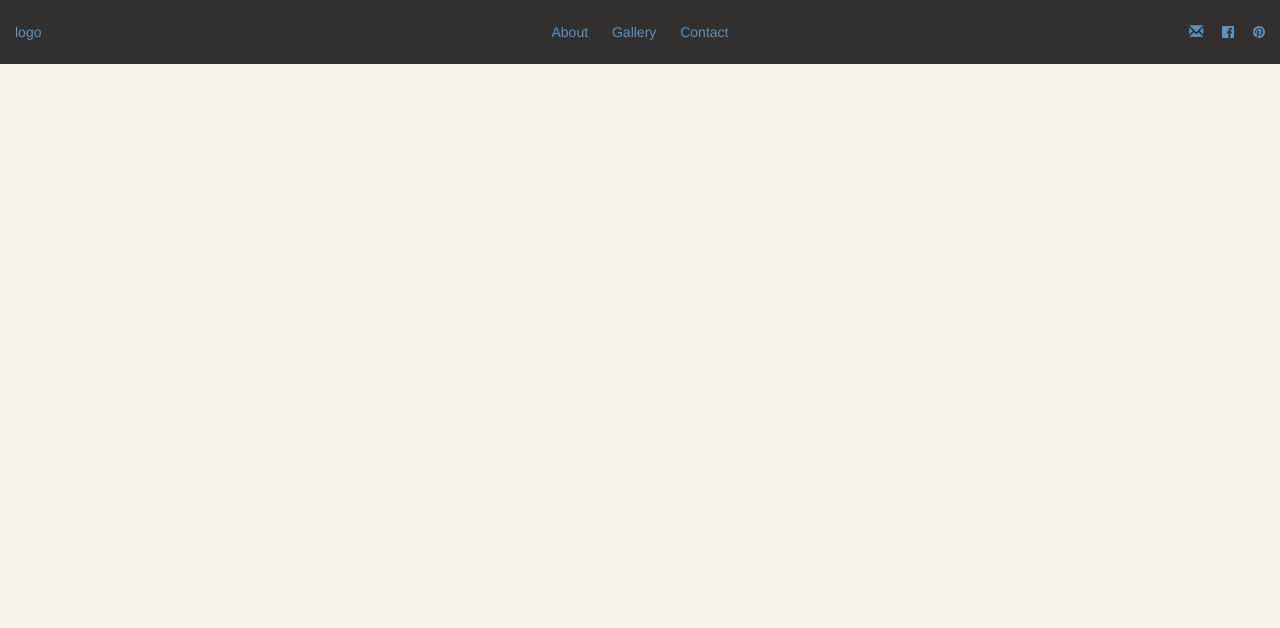
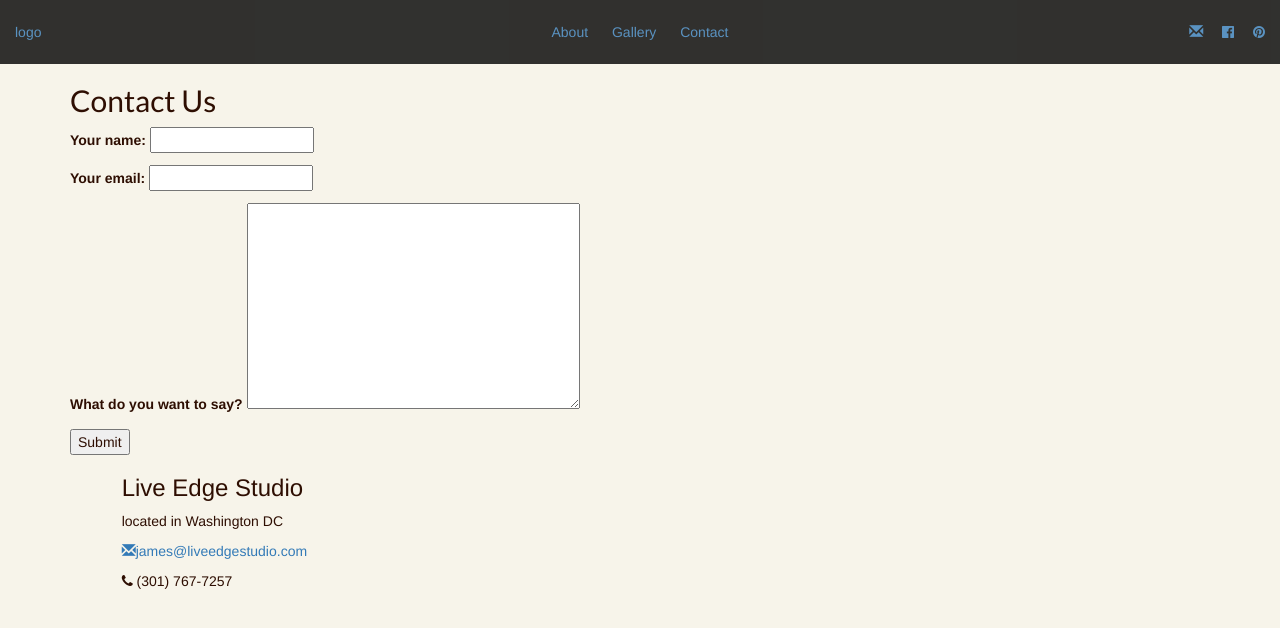
Before and after one commit to SarahJaine/live-edge, a Django app: page /contact/ in a window 1280 px wide. Shown: the top 628 px of the page. Run offline with Django 3.2, Linux system fonts and the light colour scheme; some libraries are stand-ins or nearby versions; some web fonts are replaced.

Commit message:
fixed contact form, printing in terminal

```diff
--- /dev/null
+++ b/collection/forms.py
@@ -0,0 +1,12 @@
+from django import forms
+
+class ContactForm(forms.Form):
+	contact_name = forms.CharField()
+	contact_email = forms.EmailField()
+	content = forms.CharField(widget=forms.Textarea)
+
+	def __init__(self, *args, **kwargs):
+		super(ContactForm, self).__init__(*args, **kwargs)
+		self.fields['contact_name'].label = "Your name:"
+		self.fields['contact_email'].label = "Your email:"
+		self.fields['content'].label = "What do you want to say?"
--- a/collection/templates/contact.html
+++ b/collection/templates/contact.html
@@ -3,7 +3,74 @@
 {% block title %}Contact{{ block.super }}{% endblock %}
 
 {% block contact-content %}
+<div class="container">
+    <h2>Contact Us</h2>
+	<form role="form" action="" method="post">
+        {% csrf_token %}
+        {{ form.as_p }}
+        <button type="submit">Submit</button>
+    </form>
+</div>
+<!-- <div class="container">
+    <h2>Contact Us</h2>
+    <div class="row">
+        <div class="col-xs-12 col-sm-7">
+            <p>Ut semper eros et augue sollicitudin, bibendum posuere quam lacinia. Donec malesuada facilisis iaculis. Curabitur orci est, eleifend a dapibus id, semper eu magna.</p>
 
+            <div class="alert alert-success">
+                <strong><span class="glyphicon glyphicon-send"></span> Success! Message sent.</strong>
+            </div>
+            <div class="alert alert-danger">
+                <span class="glyphicon glyphicon-alert"></span><strong> Error! Please check the inputs.</strong>
+            </div>
+
+            <form role="form" action="" method="post">
+                <div class="well well-sm">
+                    <strong><i class="glyphicon glyphicon-ok form-control-feedback"></i> Required Field</strong>
+                </div>
+                <div class="form-group">
+                    <div class="input-group">
+                        <label class="sr-only" for="contact_name">Enter Name</label>
+                        <input type="text" class="form-control" name="contact_name" id="contact_name" placeholder="Enter Name" required>
+                        <span class="input-group-addon"><i class="glyphicon glyphicon-ok form-control-feedback"></i></span>
+                    </div>
+                </div>
+                <div class="form-group">
+                    <div class="input-group">
+                        <label class="sr-only" for="contact_email">Enter Email</label>
+                        <input type="email" class="form-control" id="contact_email" name="contact_email" placeholder="Enter Email" required>
+                        <span class="input-group-addon"><i class="glyphicon glyphicon-ok form-control-feedback"></i></span>
+                    </div>
+                </div>
+                <div class="form-group">
+                    <div class="input-group">
+                        <label class="sr-only" for="content">Message</label>
+                        <textarea name="content" id="content" placeholder="Message" class="form-control" rows="5" required></textarea>
+                        <span class="input-group-addon"><i class="glyphicon glyphicon-ok form-control-feedback"></i></span>
+                    </div>
+                </div>
+                <div class="form-group">
+                    <div class="input-group">
+                        <label class="sr-only" for="contact_real">What is 4+3? (Simple Spam Checker)</label>
+                        <input type="text" class="form-control" name="contact_real" placeholder="What is 4+3? (Simple Spam Checker)" id="contact_real" required>
+                        <span class="input-group-addon"><i class="glyphicon glyphicon-ok form-control-feedback"></i></span>
+                    </div>
+                </div>
+                <input type="submit" name="submit" id="submit" value="Submit" class="btn btn-info pull-right">
+            </form>
+        </div> -->
+
+        <div class="col-xs-12 col-sm-offset-1 col-sm-4">
+            <hr class="featurette-divider visible-xs">
+            <adress>
+                <h3>Live Edge Studio</h3>
+                <p>located in Washington DC</p>
+                <a href="mailto:james@liveedgestudio.com"target="_blank"><p><i class="glyphicon glyphicon-envelope"></i>james@liveedgestudio.com</p></a>
+                <p><i class="fa fa-phone"></i> (301) 767-7257</p>
+            </adress>
+        </div>
+    <!-- </div> -->
+<!-- </div> -->
 {% endblock contact-content %}
 
 {% block end-link %}
--- /dev/null
+++ b/collection/templates/contact_template.txt
@@ -0,0 +1,3 @@
+Contact Name: {{ contact_name|striptags }}
+Email: {{ contact_email|striptags }}
+Content: {{ form_content|striptags }}
--- a/collection/templates/layouts/base.html
+++ b/collection/templates/layouts/base.html
@@ -88,8 +88,9 @@
 </div> -->
 
 {% block home-gallery %}{% endblock home-gallery %}
+{% block about-content %}{% endblock about-content %}
 {% block gallery-content %}{% endblock gallery-content %}
-{% block about-content %}{% endblock about-content %}
+{% block contact-content %}{% endblock contact-content %}
 {% block end-link %}{% endblock end-link %}
 
 </body>
--- a/collection/views.py
+++ b/collection/views.py
@@ -1,5 +1,50 @@
-from django.shortcuts import render
+from django.template.loader import get_template
+from django.core.mail import EmailMessage
+from django.template import Context
+
+from django.shortcuts import render, redirect
+from collection.forms import ContactForm
+
+
+
 
 # Create your views here.
 def index(request):
 	return render(request, 'index.html')
+
+def contact(request):
+	form_class = ContactForm
+
+	## Email logic
+	if request.method == 'POST':
+		form = form_class(data=request.POST)
+
+		if form.is_valid():
+			contact_name = form.cleaned_data['contact_name']
+			contact_email = form.cleaned_data['contact_email']
+			form_content = form.cleaned_data['content']
+
+			## Email the profile with the contact info
+			template = get_template('contact_template.txt')
+
+			context = Context({
+				'contact_name': contact_name,
+				'contact_email': contact_email,
+				'form_content': form_content,
+			})
+			content = template.render(context)
+
+			email = EmailMessage(
+				'New contact form submission',
+				content,
+				'Your website <hi@weddinglovely.com>',
+				['youremail@gmail.com'],
+				headers = {'Reply-To': contact_email }
+			)
+			email.send()
+			return redirect('contact')
+
+	return render(request, 'contact.html', {
+		'form': form_class,
+
+	})
--- a/live-edge/urls.py
+++ b/live-edge/urls.py
@@ -1,4 +1,4 @@
-"""liveedge URL Configuration
+"""live-edge URL Configuration
 
 The `urlpatterns` list routes URLs to views. For more information please see:
     https://docs.djangoproject.com/en/1.9/topics/http/urls/
@@ -15,9 +15,9 @@ Including another URLconf
 """
 from django.conf.urls import url
 from django.contrib import admin
+
+from django.views.generic import TemplateView
 from collection import views
-from django.views.generic import TemplateView
-
 
 urlpatterns = [
 	url(r'^$', views.index, name='home'),
@@ -27,8 +27,6 @@ urlpatterns = [
 	url(r'^gallery/$',
 		TemplateView.as_view(template_name='gallery.html'),
 		name='gallery'),
-	url(r'^contact/$',
-		TemplateView.as_view(template_name='contact.html'),
-		name='contact'),
+	url(r'^contact/$', views.contact, name='contact'),
     url(r'^admin/', admin.site.urls),
 ]
--- a/live-edge/wsgi.py
+++ b/live-edge/wsgi.py
@@ -1,5 +1,5 @@
 """
-WSGI config for liveedge project.
+WSGI config for live-edge project.
 
 It exposes the WSGI callable as a module-level variable named ``application``.
 
@@ -11,6 +11,6 @@ import os
 
 from django.core.wsgi import get_wsgi_application
 
-os.environ.setdefault("DJANGO_SETTINGS_MODULE", "liveedge.settings")
+os.environ.setdefault("DJANGO_SETTINGS_MODULE", "live-edge.settings")
 
 application = get_wsgi_application()
```
Also changed, not shown: live-edge/settings.py (+7 -0 lines).
